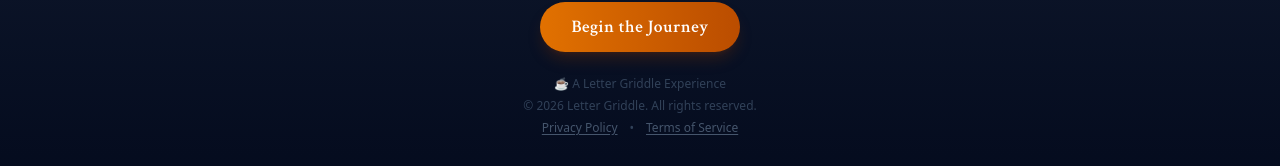
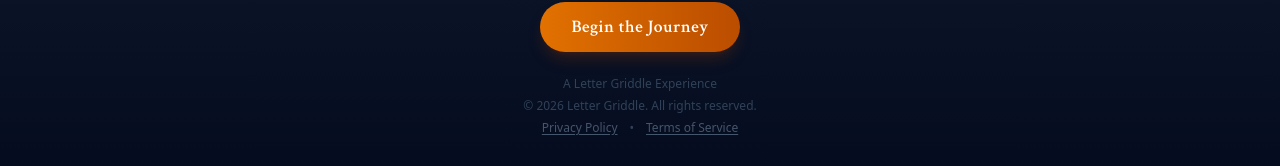
Before and after one commit to lauriegriddle/griddle-game, a Next.js app: page /beta/friday13 in a window 1280 px wide. Shown: the part 490-656 px from the top of the page. Built offline with nearby package versions, Linux system fonts and the light colour scheme.

Commit message:
Remove coffee emoji from event footer

```diff
--- a/app/beta/friday13/page.js
+++ b/app/beta/friday13/page.js
@@ -95,7 +95,7 @@ const EventFooter = () => {
   const year = new Date().getFullYear();
   return (
     <div className="text-center mt-6 pb-4 space-y-1.5">
-      <p className="text-slate-700 text-xs">☕ A Letter Griddle Experience</p>
+      <p className="text-slate-700 text-xs">A Letter Griddle Experience</p>
       <p className="text-slate-700 text-xs">© {year} Letter Griddle. All rights reserved.</p>
       <div className="flex justify-center gap-3">
         <a href="https://www.lettergriddle.com/privacy" target="_blank" rel="noopener noreferrer" className="text-slate-600 hover:text-amber-500/70 text-xs underline underline-offset-2 transition-colors">Privacy Policy</a>
```
